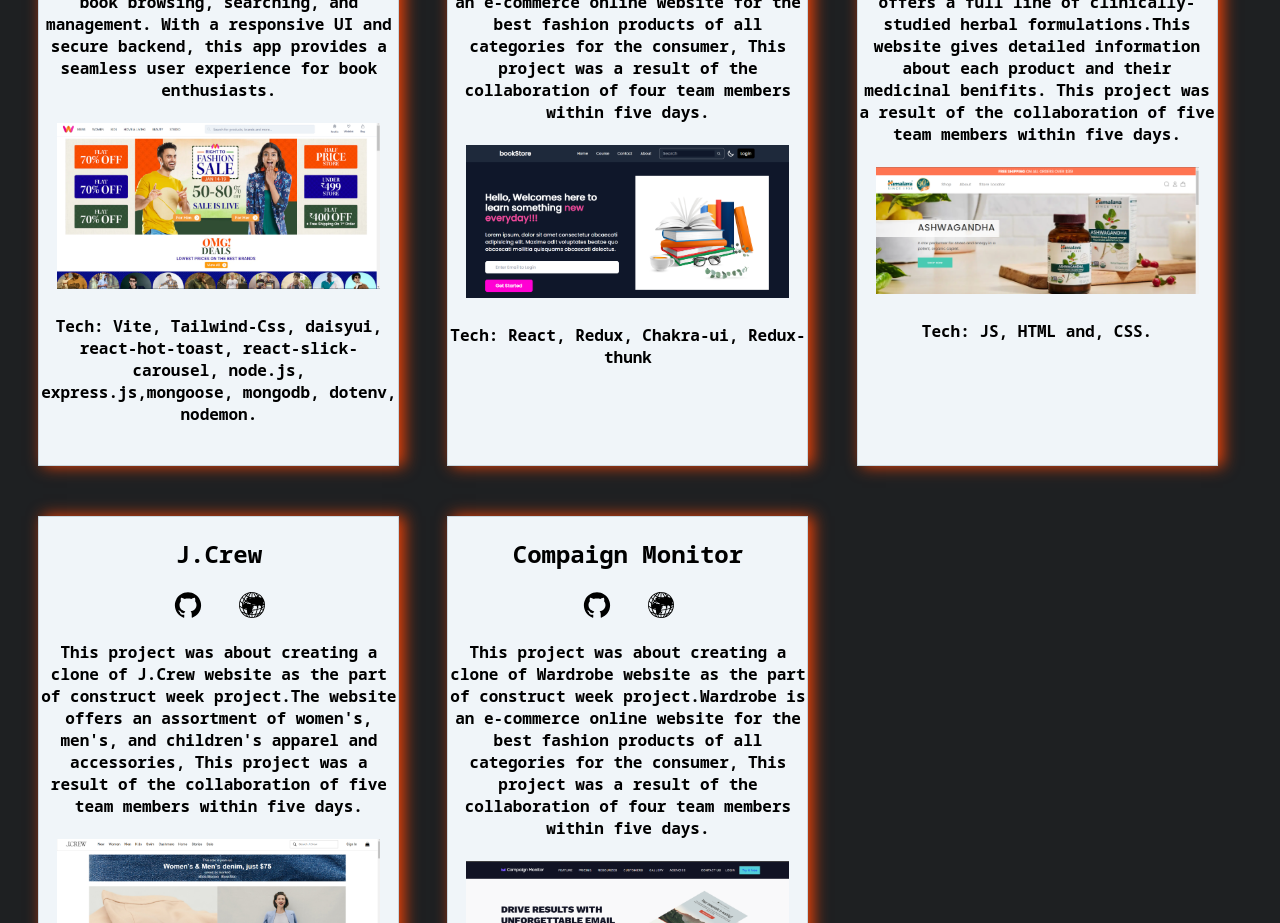
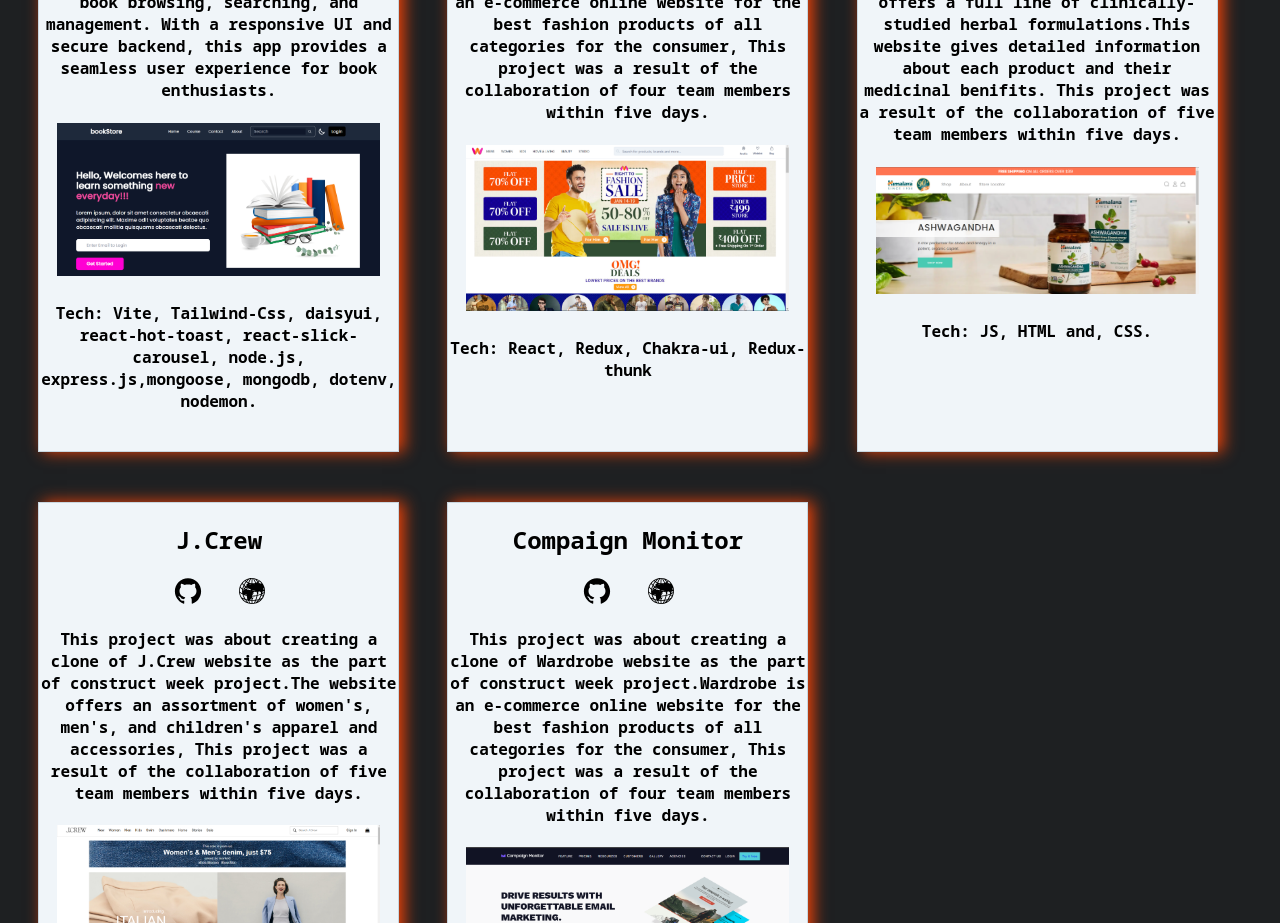
Before and after one commit to AmanKumarWeb19/AmanKumarWeb19.github.io, a React (Create React App) app: page / in a window 1280 px wide. Shown: the part 3720-4643 px from the top of the page. Built offline with nearby package versions, Linux system fonts and the light colour scheme.

Commit message:
update cover page

```diff
--- a/src/Components/ProjectData.js
+++ b/src/Components/ProjectData.js
@@ -3,7 +3,7 @@
     title: "New Bookstore App",
     repo: "https://github.com/AmanKumarWeb19/New_BookStore_App.git",
     website: "https://new-bookstore-app.onrender.com/",
-    project_thumbnail: "/wardrobe.png",
+    project_thumbnail: "/bookstore.PNG ",
     txt1: "The New Bookstore App is a feature-rich MERN (MongoDB, Express, React, Node.js) project designed to simplify book browsing, searching, and management. With a responsive UI and secure backend, this app provides a seamless user experience for book enthusiasts.",
     tech: "Tech: Vite, Tailwind-Css, daisyui, react-hot-toast, react-slick-carousel, node.js, express.js,mongoose, mongodb, dotenv, nodemon.",
   },
@@ -11,7 +11,7 @@
     title: "Wardrobe",
     repo: "https://github.com/gaurav62472744/Myntra.com",
     website: "https://halting-title-3346.vercel.app/",
-    project_thumbnail: "/bookstore.PNG",
+    project_thumbnail: "/wardrobe.png",
     txt1: "This project was about creating a clone of Wardrobe website as the part of construct week project.Wardrobe is an e-commerce online website for the best fashion products of all categories for the consumer, This project was a result of the collaboration of four team members within five days.",
     tech: "Tech: React, Redux, Chakra-ui, Redux-thunk",
   },
```
